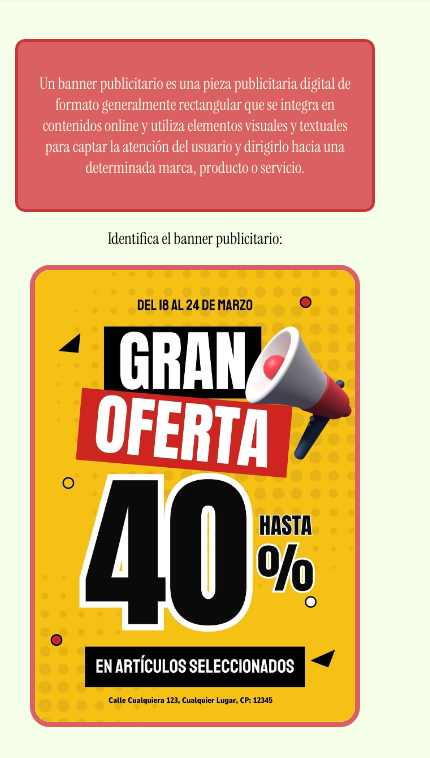
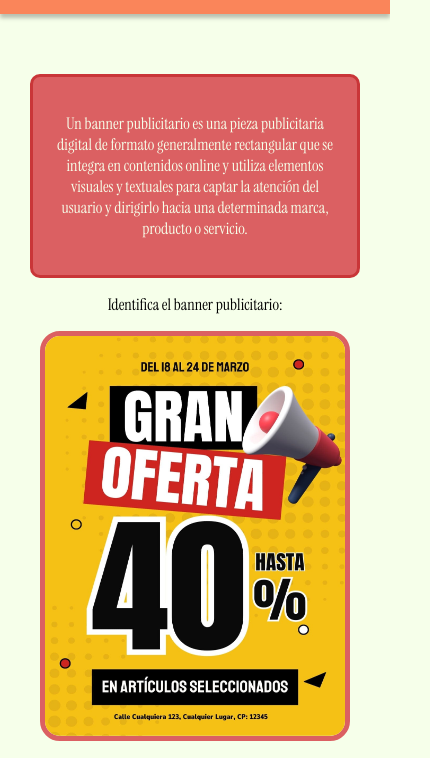
Before and after one commit to ikerRabCif-07/ikerRabCif-07.github.io, a plain HTML site: page EscapeRoom/index.html in a window 390 px wide. Shown: the part 158-916 px from the top of the page, 430 px wide, since content can reach past the window. Drawn offline with Linux system fonts and the light colour scheme.

Commit message:
Actualización: Arreglo centro

```diff
--- a/EscapeRoom/estilos.css
+++ b/EscapeRoom/estilos.css
@@ -10,7 +10,8 @@ body {
     font-weight: 400;
     font-style: normal;
 
-
+    width: 100%;
+    height: 100%;
 }
 
 h1 {
@@ -31,13 +32,15 @@ header{
     text-align: center;
 
     box-shadow: 0px 4px 4px rgba(0, 0, 0, 0.25);
-
-    width: 100%;
 }
 
 main {
     text-align: center;
     padding: 30px;
+
+    display: flex;
+    flex-direction: column;
+    align-items: center;
 }
 
 main > #explicacion {
@@ -49,7 +52,6 @@ main > #explicacion {
     color: #f6ffea;
 
     margin-top: 30px;
-    margin-left: 10px;
     padding: 20px;
 
     position: relative;
@@ -115,31 +117,3 @@ img {
         border-color: #ff0004;
     }
 }
-
-
-@media (max-width: 480px) {
-
-    h1 {
-        font-size: 28px;
-    }
-
-    h2 {
-        font-size: 20px;
-    }
-
-    main {
-        padding: 15px;
-    }
-
-    main > #explicacion {
-        margin-left: 0;
-        padding: 15px;
-    }
-
-    /* Las imágenes se adaptan al ancho del móvil */
-    #img1, #img2, #img3, #img4 {
-        width: 100%;
-        height: auto;
-        max-width: 320px; /* evita que se hagan gigantes en móviles grandes */
-    }
-}
```
